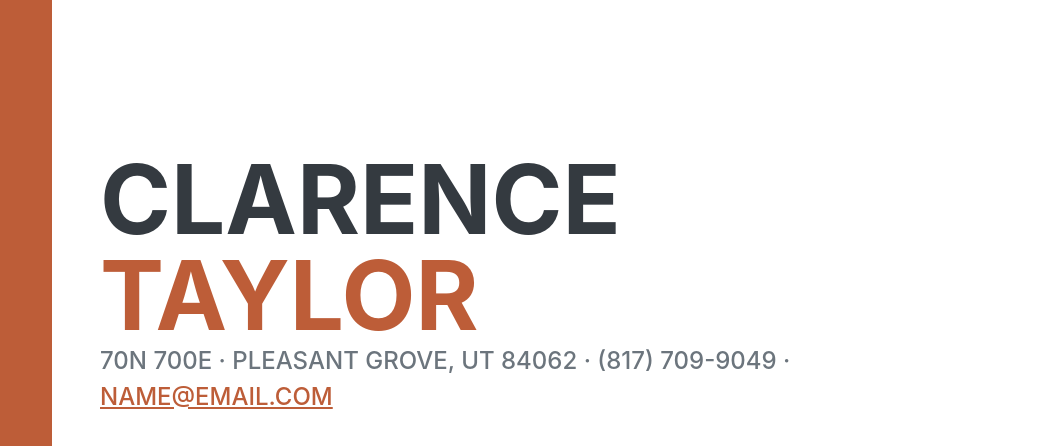
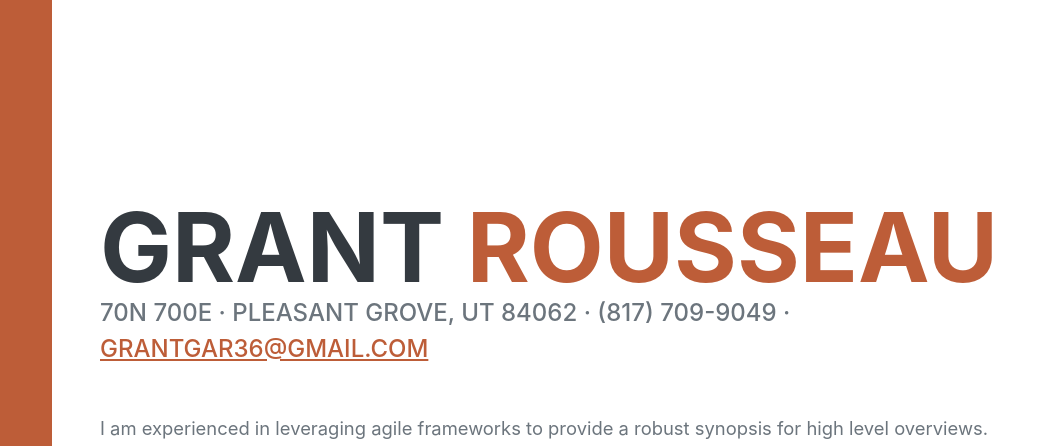
Before and after one commit to grantrous/grantrous.github.io, a plain HTML site: page index.html in a window 1280 px wide. Shown: the top 446 px of the page, 220-1280 px from the left. Drawn offline with nearby package versions, Linux system fonts and the light colour scheme; a web font is replaced by a local one.

Commit message:
update name

```diff
--- a/index.html
+++ b/index.html
@@ -40,12 +40,12 @@
             <section class="resume-section" id="about">
                 <div class="resume-section-content">
                     <h1 class="mb-0">
-                        Clarence
-                        <span class="text-primary">Taylor</span>
+                        Grant
+                        <span class="text-primary">Rousseau</span>
                     </h1>
                     <div class="subheading mb-5">
                         70N 700E · Pleasant Grove, UT 84062 · (817) 709-9049 ·
-                        <a href="mailto:name@email.com">name@email.com</a>
+                        <a href="mailto:name@email.com">grantgar36@gmail.com</a>
                     </div>
                     <p class="lead mb-5">I am experienced in leveraging agile frameworks to provide a robust synopsis for high level overviews. Iterative approaches to corporate strategy foster collaborative thinking to further the overall value proposition.</p>
                     <div class="social-icons">
```
